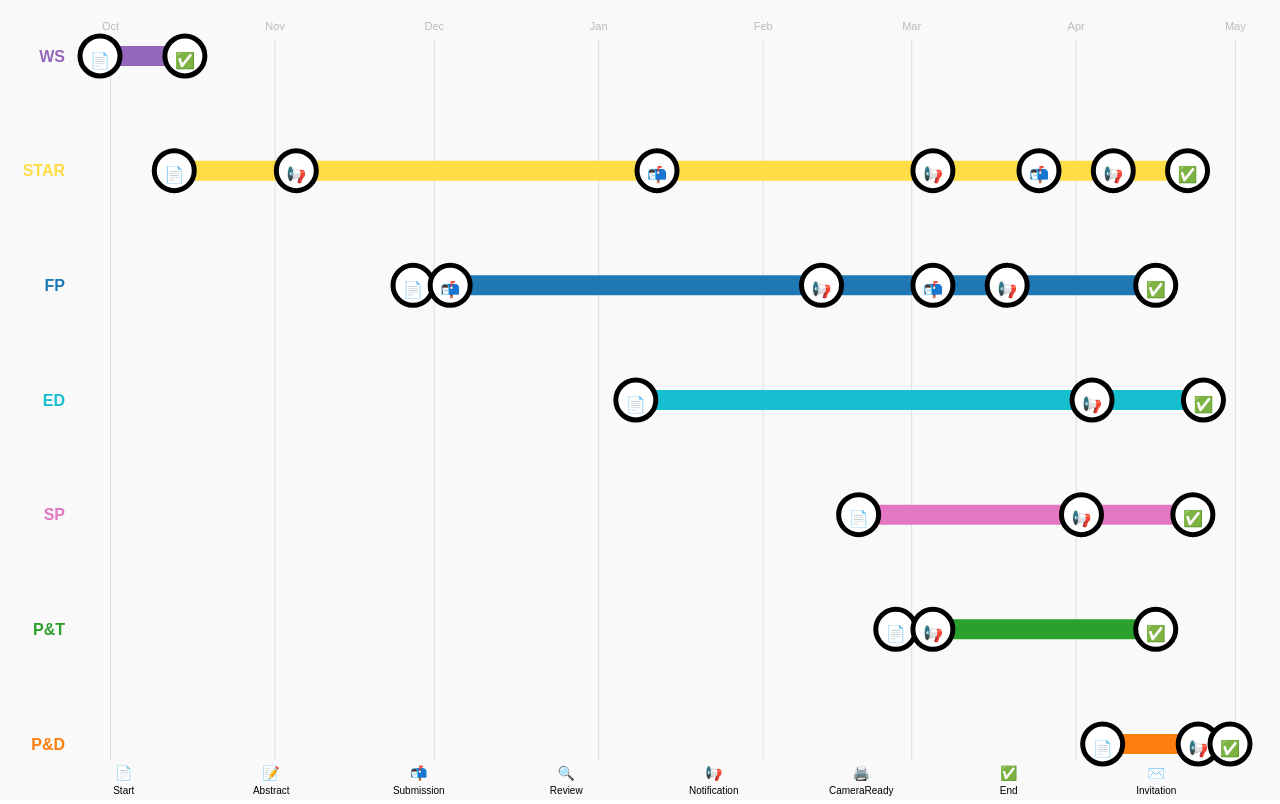
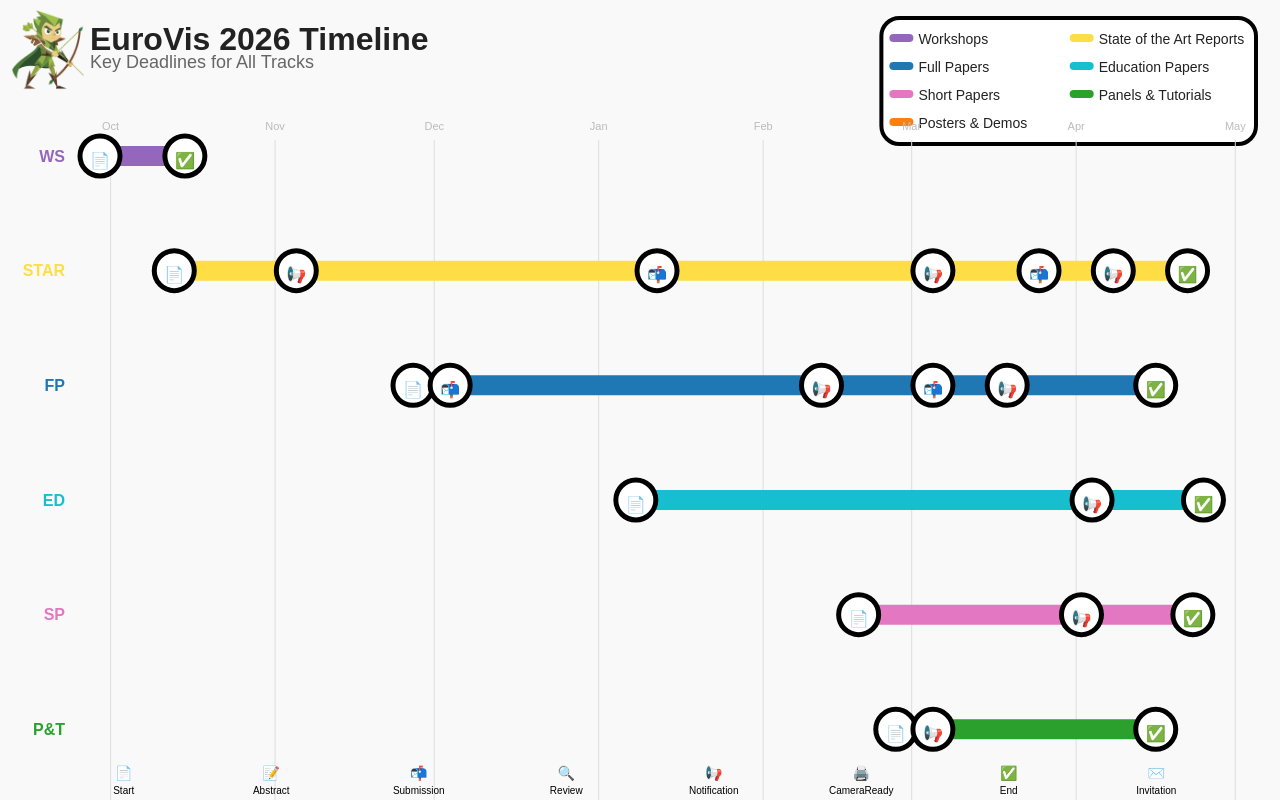
Before and after one commit to danylaksono/tube-timeline, a plain HTML site: page index.html in a window 1280 px wide. Drawn offline with nearby package versions, Linux system fonts and the light colour scheme.

Commit message:
add header with legend

```diff
--- a/index.html
+++ b/index.html
@@ -162,16 +162,123 @@
     const svg = d3.select('svg');
     const tooltip = d3.select('#tooltip');
 
+    function renderHeader() {
+      d3.select('.header-group').remove();
+      const headerGroup = svg.append('g')
+        .attr('class', 'header-group');
+
+      // Logo image (top left)
+      headerGroup.append('image')
+        .attr('x', 10)
+        .attr('y', 10)
+        .attr('height', 80)
+        .attr('href', 'logo.png')
+        .attr('preserveAspectRatio', 'xMidYMid meet');
+
+      // Title and subtitle (left, vertically stacked)
+      headerGroup.append('text')
+        .attr('x', 90)
+        .attr('y', 50)
+        .attr('text-anchor', 'start')
+        .attr('font-size', 32)
+        .attr('font-weight', 'bold')
+        .attr('font-family', 'sans-serif')
+        .attr('fill', '#222')
+        .text('EuroVis 2026 Timeline');
+
+      headerGroup.append('text')
+        .attr('x', 90)
+        .attr('y', 68)
+        .attr('text-anchor', 'start')
+        .attr('font-size', 18)
+        .attr('font-family', 'sans-serif')
+        .attr('fill', '#666')
+        .text('Key Deadlines for All Tracks');
+
+      // Subway-style legend (right, 2 columns)
+      const legendSpacing = 28;
+      const legendCols = 2;
+      const legendRows = Math.ceil(data.length / legendCols);
+
+      // Measure max text width per column for legend sizing
+      let maxTextWidths = [0, 0];
+      data.forEach((track, i) => {
+        const col = i % legendCols;
+        const tempText = headerGroup.append('text')
+          .attr('x', 0)
+          .attr('y', -100)
+          .attr('font-size', 16)
+          .attr('font-family', 'sans-serif')
+          .text(track.track);
+        const textWidth = tempText.node().getBBox().width;
+        if (textWidth > maxTextWidths[col]) maxTextWidths[col] = textWidth;
+        tempText.remove();
+      });
+      const colWidth = Math.max(...maxTextWidths) + 14;
+      const legendRectWidth = legendCols * colWidth + 14;
+      const legendHeight = legendRows * legendSpacing + 14;
+      const legendPadding = 12;
+
+      // Align legend to right edge with padding
+      const legendX = svg.node().clientWidth - legendRectWidth - legendPadding;
+      const legendY = 30;
+
+      const legendGroup = headerGroup.append('g')
+        .attr('class', 'subway-legend')
+        .attr('transform', `translate(${legendX},${legendY})`);
+
+
+      // Draw rect first
+      legendGroup.append('rect')
+        .attr('x', -legendPadding)
+        .attr('y', -legendPadding)
+        .attr('width', legendRectWidth)
+        .attr('height', legendHeight)
+        .attr('rx', 18)
+        .attr('fill', '#fff')
+        .attr('stroke', '#000')
+        .attr('stroke-width', 4)
+        .attr('opacity', 1);
+
+      // Draw legend items in columns
+      data.forEach((track, i) => {
+        const col = i % legendCols;
+        const row = Math.floor(i / legendCols);
+        const xBase = col * colWidth;
+        const yBase = row * legendSpacing + 8;
+
+        legendGroup.append('line')
+          .attr('x1', xBase)
+          .attr('y1', yBase)
+          .attr('x2', xBase + 16)
+          .attr('y2', yBase)
+          .attr('stroke', track.color)
+          .attr('stroke-width', 8)
+          .attr('stroke-linecap', 'round');
+        legendGroup.append('text')
+          .attr('x', xBase + 25)
+          .attr('y', yBase + 6)
+          .attr('font-size', 14)
+          .attr('fill', '#222')
+          .attr('font-family', 'sans-serif')
+          .text(track.track);
+      });
+    }
+
     function render() {
       svg.selectAll('*').remove();
+
+      renderHeader();
 
       const isHorizontal = window.innerWidth >= window.innerHeight;
       const margin = { top: 40, right: 50, bottom: 40, left: 50 };
       const width = svg.node().clientWidth - margin.left - margin.right;
       const height = svg.node().clientHeight - margin.top - margin.bottom;
 
-      const g = svg.append('g').attr('transform', `translate(${margin.left},${margin.top})`);
-      const spacing = isHorizontal ? 50 : 60;
+      // Push the main group down to leave space for the header
+      const headerHeight = 100;
+      const g = svg.append('g').attr('transform', `translate(${margin.left},${margin.top + headerHeight})`);
+      // Reduce spacing between lanes
       let xScale, yScale;
 
       if (isHorizontal) {
```
